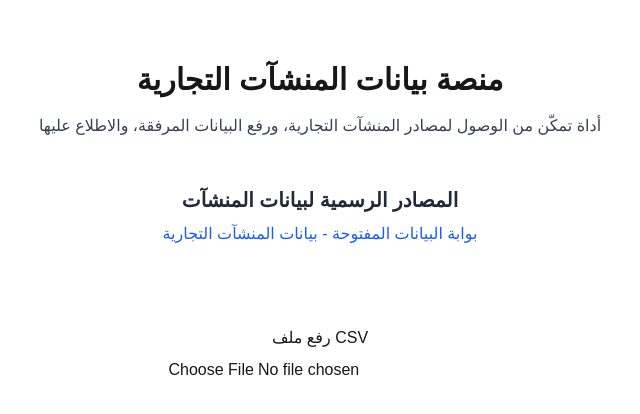
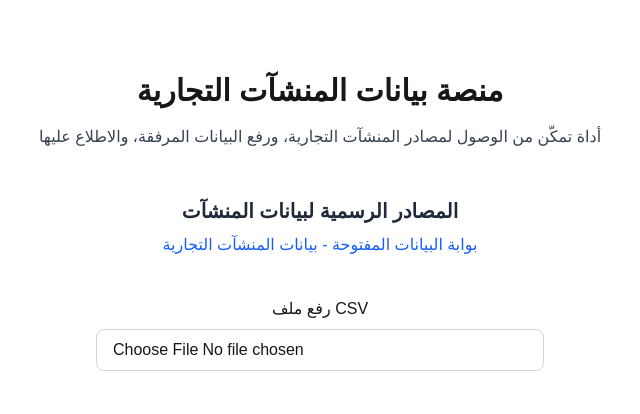
Before and after one commit to Saharnuf/ksa-businesses-data, a Next.js app: page / in a window 1280 px wide. Shown: the part 174-588 px from the top of the page, without its empty margins (320-960 px from the left). Built offline with nearby package versions, Linux system fonts and the light colour scheme.

Commit message:
button style updates

```diff
--- a/app/page.tsx
+++ b/app/page.tsx
@@ -1,10 +1,24 @@
 'use client';
-
 import { useState } from 'react';
-import FileUpload from '../components/FileUpload';
 
 export default function Home() {
   const [csvData, setCsvData] = useState<string[][]>([]);
+  const [uploadSuccess, setUploadSuccess] = useState(false);
+  const [searchQuery, setSearchQuery] = useState('');
+
+  const handleFileUpload = (event: React.ChangeEvent<HTMLInputElement>) => {
+    const file = event.target.files?.[0];
+    if (!file) return;
+
+    const reader = new FileReader();
+    reader.onload = (e) => {
+      const text = e.target?.result as string;
+      const rows = text.split('\n').map((row) => row.split(','));
+      setCsvData(rows);
+      setUploadSuccess(true);
+    };
+    reader.readAsText(file);
+  };
 
   return (
     <main className="flex flex-col items-center justify-center min-h-screen p-8 text-center">
@@ -28,25 +42,67 @@ export default function Home() {
         </ul>
       </section>
 
-      {/* زر رفع الملف (أنشأنته داخل مكون منفصل) */}
       <div className="mt-10 w-full max-w-md">
-        <FileUpload onFileUpload={setCsvData} />
+        <label className="block mb-2 font-medium">رفع ملف CSV</label>
+        <input
+          type="file"
+          accept=".csv"
+          onChange={handleFileUpload}
+          className="mb-2 w-full px-4 py-2 border border-gray-300 rounded-lg focus:outline-none focus:ring-2 focus:ring-blue-600"
+        />
+
+        {uploadSuccess && (
+          <p className="text-green-600 font-medium">تم رفع الملف بنجاح!</p>
+        )}
+
+        {csvData.length > 0 && (
+          <button
+            onClick={() => {
+              setCsvData([]);
+              setUploadSuccess(false);
+              setSearchQuery('');
+            }}
+            className="mt-4 px-6 py-3 bg-blue-600 text-white rounded-lg hover:bg-blue-700 transition duration-300 shadow-md"
+          >
+            إزالة الملف وإعادة الرفع
+          </button>
+        )}
+
+        {csvData.length > 0 && (
+          <input
+            type="text"
+            placeholder="ابحث عن منشأة..."
+            value={searchQuery}
+            onChange={(e) => setSearchQuery(e.target.value)}
+            className="mt-4 w-full px-4 py-3 bg-white border border-gray-300 rounded-lg shadow-sm focus:outline-none focus:ring-2 focus:ring-blue-600"
+          />
+        )}
       </div>
 
-      {/* جدول عرض البيانات */}
       {csvData.length > 0 && (
-        <table className="mt-8 border-collapse border border-gray-300 w-full max-w-4xl text-sm">
+        <div className="mt-8 overflow-x-auto">
+          <table className="border-collapse border border-gray-300 w-full max-w-4xl text-sm">
             <thead>
               <tr>
                 {csvData[0].map((cell, index) => (
-                <th key={index} className="border border-gray-300 px-2 py-1 bg-gray-100 font-semibold">
+                  <th
+                    key={index}
+                    className="border border-gray-300 px-2 py-1 bg-gray-100 font-semibold"
+                  >
                     {cell}
                   </th>
                 ))}
               </tr>
             </thead>
             <tbody>
-            {csvData.slice(1).map((row, rowIndex) => (
+              {csvData
+                .slice(1)
+                .filter((row) =>
+                  row.some((cell) =>
+                    cell.toLowerCase().includes(searchQuery.toLowerCase())
+                  )
+                )
+                .map((row, rowIndex) => (
                   <tr key={rowIndex}>
                     {row.map((cell, cellIndex) => (
                       <td key={cellIndex} className="border border-gray-300 px-2 py-1">
@@ -57,6 +113,7 @@ export default function Home() {
                 ))}
             </tbody>
           </table>
+        </div>
       )}
     </main>
   );
```
Lines whose indentation alone changed are shown as unchanged.
